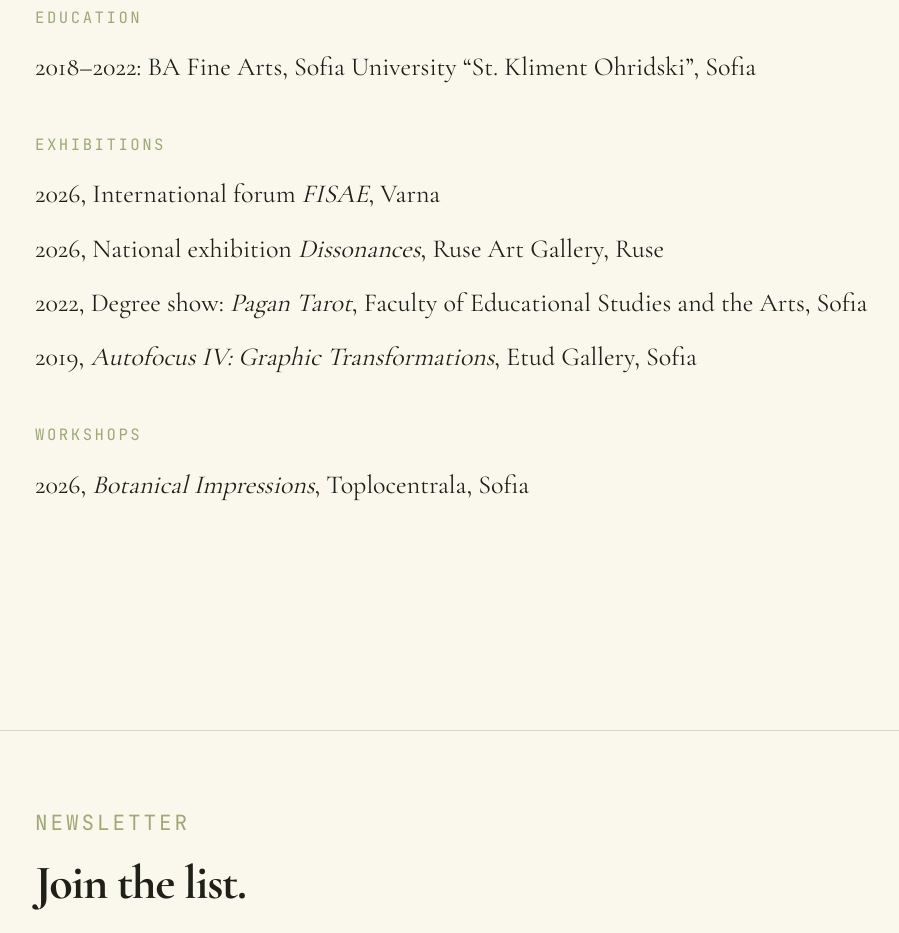
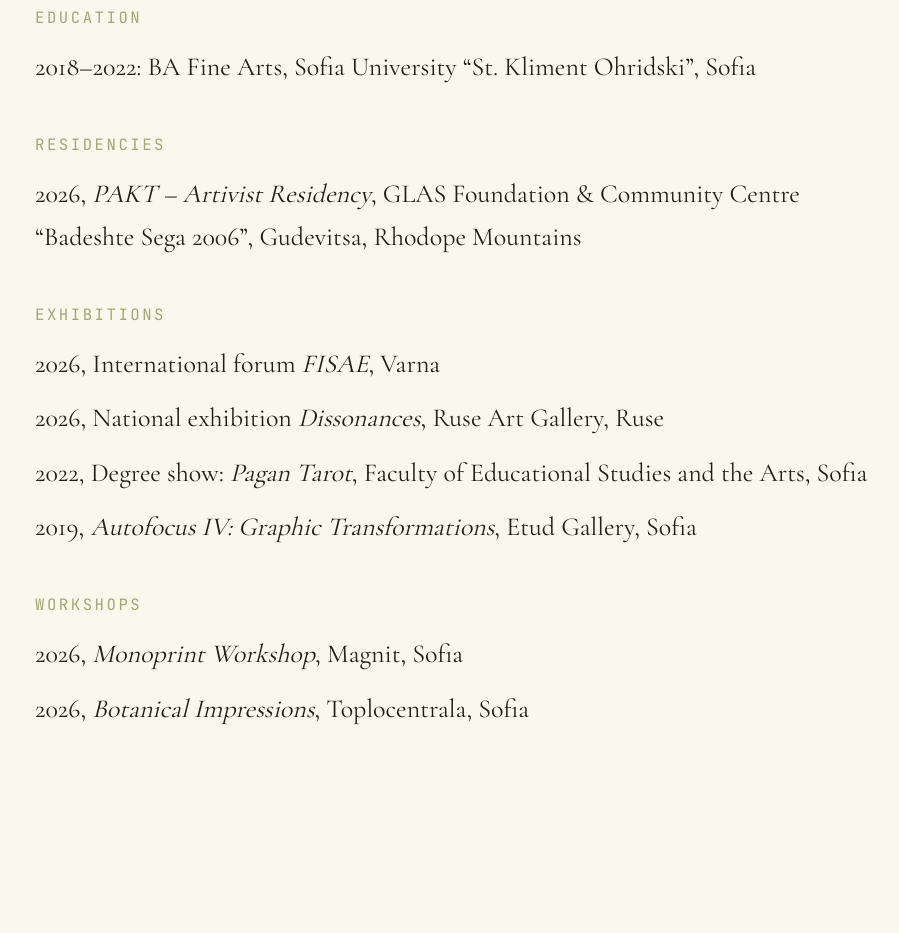
Before and after one commit to ivan-cholakov/temsjems-portfolio, a Next.js app: page /about in a window 1280 px wide. Shown: the part 2580-3513 px from the top of the page, without its empty margins (265-1164 px from the left). Built offline with nearby package versions, Linux system fonts and the light colour scheme.

Commit message:
content(about): add the PAKT residency and the Magnit monoprint workshop to the CV

```diff
--- a/content/site.ts
+++ b/content/site.ts
@@ -262,6 +262,18 @@
     ],
   },
   {
+    heading: "Residencies",
+    yearSeparator: ",",
+    entries: [
+      {
+        year: "2026",
+        work: { lead: null, title: "PAKT – Artivist Residency" },
+        venue:
+          "GLAS Foundation & Community Centre “Badeshte Sega 2006”, Gudevitsa, Rhodope Mountains",
+      },
+    ],
+  },
+  {
     heading: "Exhibitions",
     yearSeparator: ",",
     entries: [
@@ -291,6 +303,11 @@
     heading: "Workshops",
     yearSeparator: ",",
     entries: [
+      {
+        year: "2026",
+        work: { lead: null, title: "Monoprint Workshop" },
+        venue: "Magnit, Sofia",
+      },
       {
         year: "2026",
         work: { lead: null, title: "Botanical Impressions" },
```
